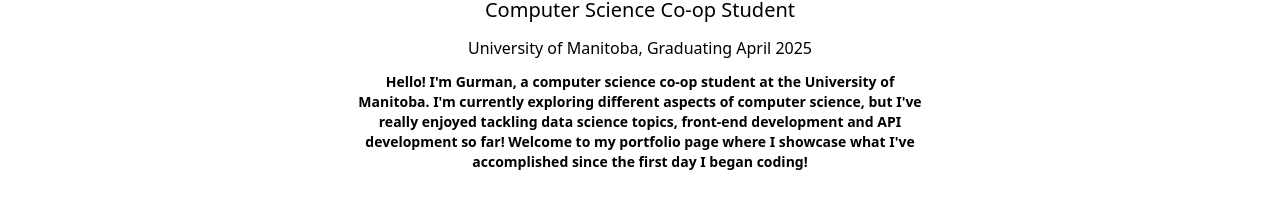
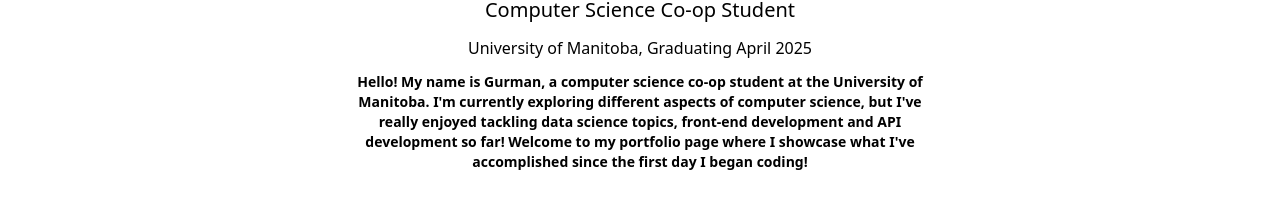
Before and after one commit to GurmanToor/portfolio-website, a React (Vite) app: page / in a window 1280 px wide. Shown: the part 328-550 px from the top of the page. Built offline with nearby package versions, Linux system fonts and the light colour scheme.

Commit message:
Typo fix

```diff
--- a/src/components/Intro.jsx
+++ b/src/components/Intro.jsx
@@ -18,7 +18,7 @@ function Intro() {
           University of Manitoba, Graduating April 2025
         </p>
         <p className="text-sm max-w-xl mb-6 font-bold">
-          Hello! I'm Gurman, a computer science co-op student at the University
+          Hello! My name is Gurman, a computer science co-op student at the University
           of Manitoba. I'm currently exploring different aspects of computer
           science, but I've really enjoyed tackling data science topics,
           front-end development and API development so far! Welcome to my
```
